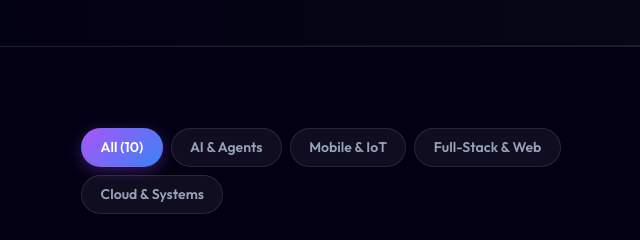
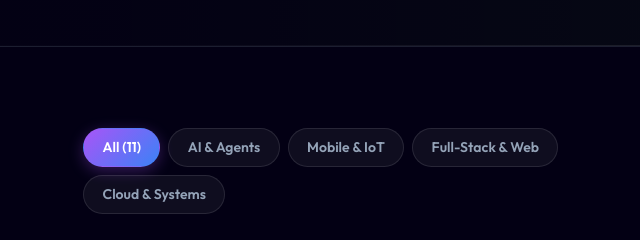
Before and after one commit to anasmouquinee/port, a website: page index.html in a window 1280 px wide. Shown: the part 1200-1440 px from the top of the page, 535-1175 px from the left. Drawn offline with nearby package versions, Linux system fonts and the light colour scheme.

Commit message:
fix(ui): dynamic category project counter and live grid rendering

```diff
--- a/index.html
+++ b/index.html
@@ -242,7 +242,7 @@
 
         <!-- Filter Tabs -->
         <div class="filter-tabs">
-          <button onclick="filterProjects('all', this)" class="filter-tab active">All (10)</button>
+          <button onclick="filterProjects('all', this)" class="filter-tab active" id="tab-all">All</button>
           <button onclick="filterProjects('ai', this)" class="filter-tab">AI & Agents</button>
           <button onclick="filterProjects('mobile', this)" class="filter-tab">Mobile & IoT</button>
           <button onclick="filterProjects('web', this)" class="filter-tab">Full-Stack & Web</button>
--- a/script.js
+++ b/script.js
@@ -835,6 +835,9 @@ function renderProjects() {
   const grid = document.getElementById('projects-grid');
   if (!grid) return;
 
+  const tabAll = document.getElementById('tab-all');
+  if (tabAll) tabAll.textContent = `All (${state.projects.length})`;
+
   const filtered = state.currentFilter === 'all'
     ? state.projects
     : state.projects.filter(p => p.filter === state.currentFilter);
```
